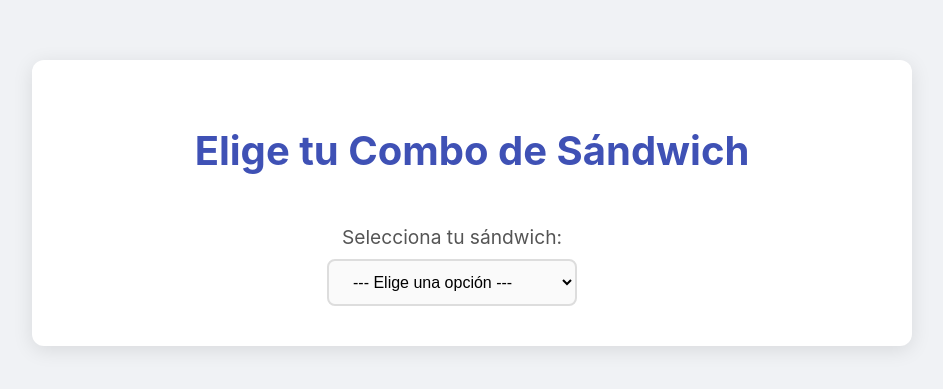
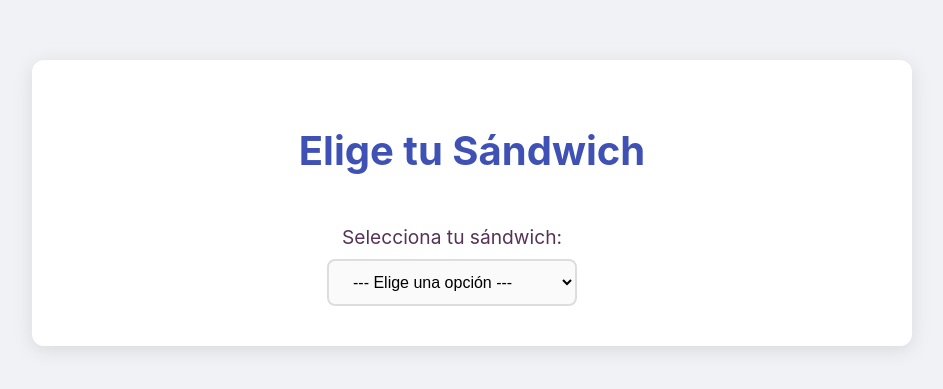
Before and after one commit to jpriquelme71/sandwich-selector-web, a plain HTML site: page index.html in a window 1280 px wide. Shown: the part 217-606 px from the top of the page, without its empty margins (168-1111 px from the left). Drawn offline with Linux system fonts and the light colour scheme.

Commit message:
Update index.html

```diff
--- a/index.html
+++ b/index.html
@@ -65,7 +65,7 @@
             font-size: 1.2rem;
             margin-bottom: 10px;
             display: block;
-            color: #555;
+            color: #535;
         }
         .opciones select {
             padding: 12px 20px;
@@ -146,7 +146,7 @@
 <body>
 
     <div class="app-container">
-        <h1>Elige tu Combo de Sándwich</h1>
+        <h1>Elige tu Sándwich</h1>
         <div class="combo-container">
 
             <!-- Menú desplegable para los sándwiches -->
```
